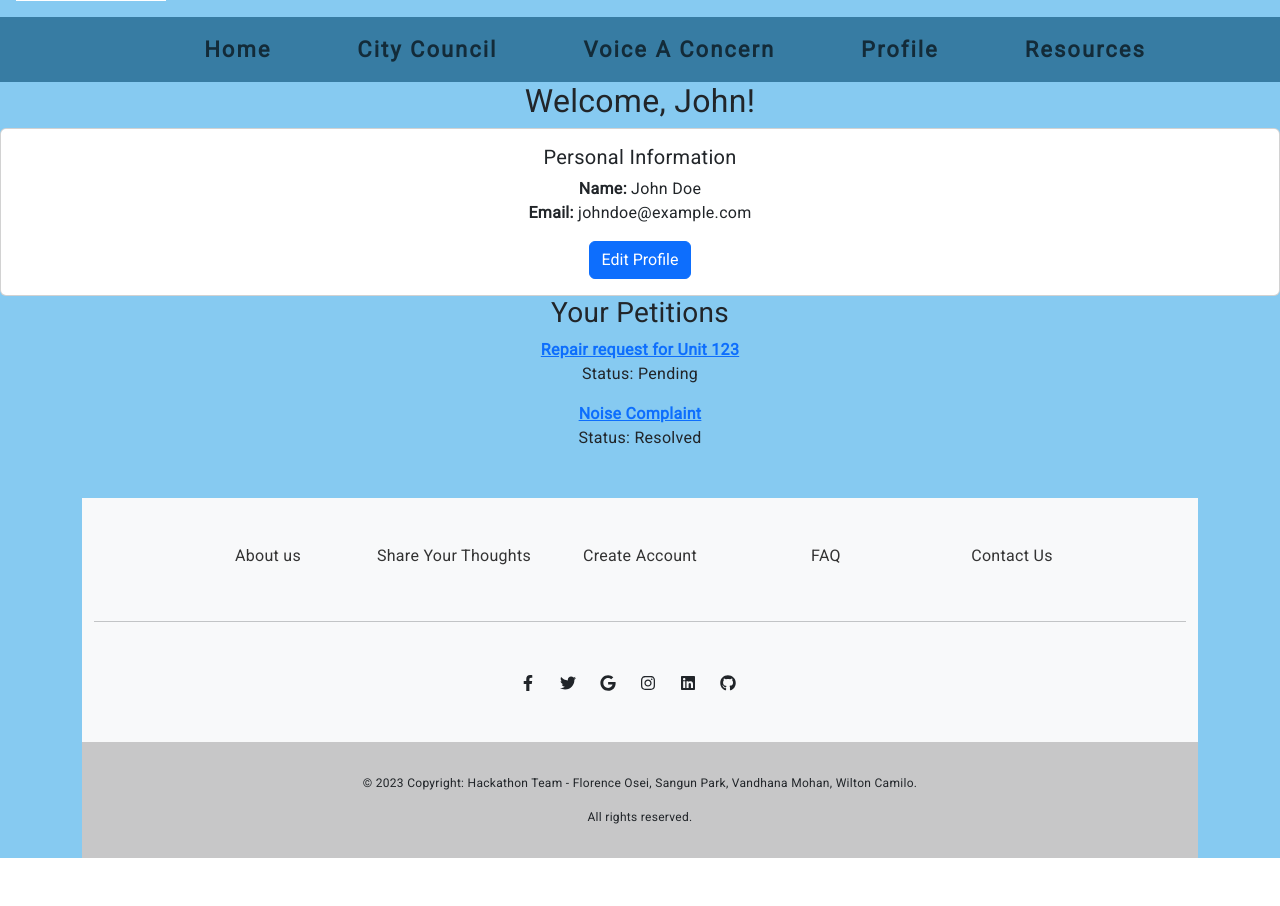
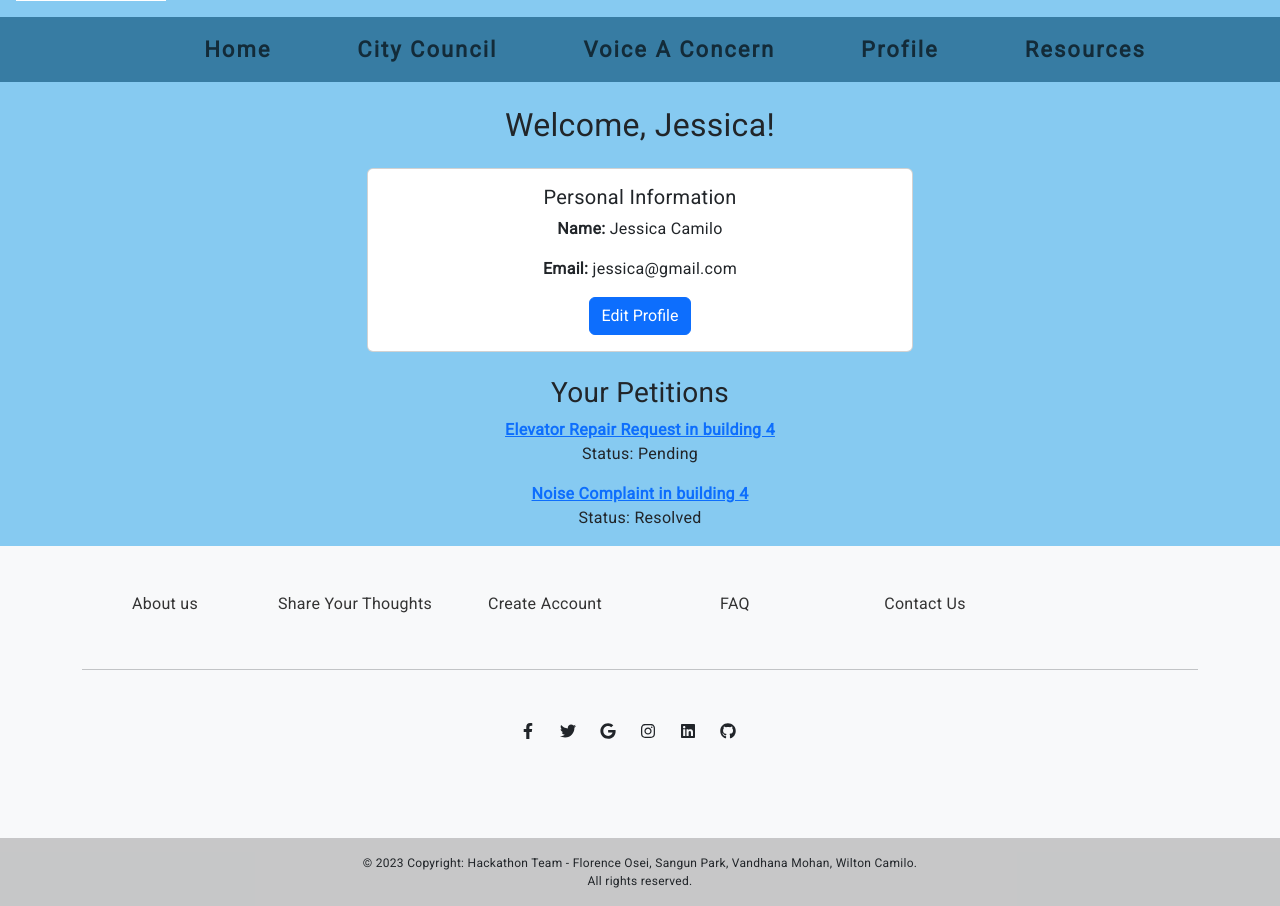
Before and after one commit to SangunPark96/Hack-A-Thon-Team-4, a React (Create React App) app in the folder Access _ hackathon/: page /profile in a window 1280 px wide. Shown: the part 165-1071 px from the top of the page. Before the commit the page ends 1039 px from the top, so only its background shows below. Built offline with nearby package versions, Linux system fonts and the light colour scheme; no server answers.

Commit message:
edit footer css

```diff
--- a/Access _ hackathon/src/Pages/Feedback.js
+++ b/Access _ hackathon/src/Pages/Feedback.js
@@ -97,8 +97,10 @@ function Feedback() {
               id="comment"
               value={comment}
               onChange={(event) => setComment(event.target.value)}
-              rows="3"
-              style={{ maxWidth: "300px", margin: "0 auto" }} // Adjust the width and center the text area
+              rows="4"
+              placeholder="Enter your feedback : "
+              title="Your feedback please : "
+              style={{ maxWidth: "38%", margin: "0 auto" }} // Adjust the width and center the text area
             />
           </div>
           <button type="submit" className="btn btn-primary">
--- a/Access _ hackathon/src/Pages/Footer.js
+++ b/Access _ hackathon/src/Pages/Footer.js
@@ -12,11 +12,9 @@ import {
 
 function Footer() {
   return (
-    <div className="container my-3">
-      <footer className="text-center bg-light">
-        <div className="container">
-          <section className="mt-5">
-            <div className="row text-center d-flex justify-content-center pt-5">
+    <footer className="bg-light">
+      <div className="container py-5">
+        <div className="row text-center">
           <div className="col-md-2">
             <h6 className="font-weight-bold">
               <Link to="/about" className="footer-link">
@@ -53,10 +51,9 @@ function Footer() {
             </h6>
           </div>
         </div>
-          </section>
         <hr className="my-5" />
 
-          <section className="text-center mb-5">
+        <div className="text-center mb-5">
           <a href="#" className="text-dark me-4" target="_blank">
             <FaFacebookF />
           </a>
@@ -75,22 +72,21 @@ function Footer() {
           <a href="#" className="text-dark me-4" target="_blank">
             <FaGithub />
           </a>
-          </section>
+        </div>
       </div>
       <div
-          className="text-center p-3"
+        className="text-center py-3"
         style={{ backgroundColor: "rgba(0, 0, 0, 0.2)" }}
       >
-          <p className="mt-3 text-dark" style={{ fontSize: "12px" }}>
+        <p className="text-dark mb-0" style={{ fontSize: "12px" }}>
           © 2023 Copyright: Hackathon Team - Florence Osei, Sangun Park,
           Vandhana Mohan, Wilton Camilo.
         </p>
-          <p className="mt-3 text-dark" style={{ fontSize: "12px" }}>
+        <p className="text-dark mb-0" style={{ fontSize: "12px" }}>
           All rights reserved.
         </p>
       </div>
     </footer>
-    </div>
   );
 }
 
--- a/Access _ hackathon/src/Pages/Profile.js
+++ b/Access _ hackathon/src/Pages/Profile.js
@@ -1,24 +1,21 @@
-import React, { useState } from 'react';
-import { Link } from 'react-router-dom';
-import { Button, Card, Form } from 'react-bootstrap';
-import "../Styles/style.css"
+import React, { useState } from "react";
+import { Link } from "react-router-dom";
 
 const Profile = () => {
-  // Sample user data (can be fetched from the backend after login)
   const [userData, setUserData] = useState({
-    firstName: 'John',
-    lastName: 'Doe',
-    email: 'johndoe@example.com',
+    firstName: "Jessica",
+    lastName: "Camilo",
+    email: "jessica@gmail.com",
     petitions: [
       {
         id: 1,
-        title: 'Repair request for Unit 123',
-        status: 'Pending',
+        title: "Elevator Repair Request in building 4",
+        status: "Pending",
       },
       {
         id: 2,
-        title: 'Noise Complaint',
-        status: 'Resolved',
+        title: "Noise Complaint in building 4",
+        status: "Resolved",
       },
     ],
   });
@@ -55,67 +52,73 @@ const Profile = () => {
     setEditMode(false);
   };
 
-  const handleChange = (e) => {
-    const { name, value } = e.target;
+  const handleChange = (event) => {
+    const { name, value } = event.target;
     setFormData((prevFormData) => ({ ...prevFormData, [name]: value }));
   };
 
   return (
-    <div className="profile-container">
-      <h2 className="profile-title">Welcome, {userData.firstName}!</h2>
+    <div className="container mt-4">
+      <h2 className="text-center mb-4">Welcome, {userData.firstName}!</h2>
+      <div className="row justify-content-center">
+        <div className="col-lg-6">
           {editMode ? (
             <div>
-          <Form.Group controlId="firstName profile-form-group ">
-            <Form.Label profile-form-label>First Name</Form.Label>
-            <Form.Control
+              <div className="mb-3">
+                <label className="form-label">First Name</label>
+                <input
                   type="text"
                   name="firstName"
                   value={formData.firstName}
                   onChange={handleChange}
-              profile-form-control/>
-          </Form.Group>
-          <Form.Group controlId="lastName">
-            <Form.Label>Last Name</Form.Label>
-            <Form.Control
+                  className="form-control"
+                />
+              </div>
+              <div className="mb-3">
+                <label className="form-label">Last Name</label>
+                <input
                   type="text"
                   name="lastName"
                   value={formData.lastName}
                   onChange={handleChange}
+                  className="form-control"
                 />
-          </Form.Group>
-          <Form.Group controlId="email">
-            <Form.Label>Email</Form.Label>
-            <Form.Control
+              </div>
+              <div className="mb-3">
+                <label className="form-label">Email</label>
+                <input
                   type="email"
                   name="email"
                   value={formData.email}
                   onChange={handleChange}
+                  className="form-control"
                 />
-          </Form.Group>
-          <Button variant="primary" className="custom-button" onClick={handleSave}>
+              </div>
+              <button className="btn btn-primary me-2" onClick={handleSave}>
                 Save
-          </Button>
-
-          <Button variant="secondary" className="custom-button secondary" onClick={handleCancelEdit}>
+              </button>
+              <button className="btn btn-secondary" onClick={handleCancelEdit}>
                 Cancel
-          </Button>
+              </button>
             </div>
           ) : (
             <div>
-          <Card>
-            <Card.Body>
-              <Card.Title>Personal Information</Card.Title>
-              <Card.Text>
-                <strong>Name:</strong> {userData.firstName} {userData.lastName}
-                <br />
+              <div className="card">
+                <div className="card-body">
+                  <h5 className="card-title">Personal Information</h5>
+                  <p>
+                    <strong>Name:</strong> {userData.firstName}{" "}
+                    {userData.lastName}
+                  </p>
+                  <p>
                     <strong>Email:</strong> {userData.email}
-              </Card.Text>
-              <Button variant="primary" onClick={handleEdit}>
+                  </p>
+                  <button className="btn btn-primary" onClick={handleEdit}>
                     Edit Profile
-              </Button>
-            </Card.Body>
-          </Card>
-          <h3>Your Petitions</h3>
+                  </button>
+                </div>
+              </div>
+              <h3 className="mt-4">Your Petitions</h3>
               {userData.petitions.map((petition) => (
                 <div key={petition.id}>
                   <Link to={`/petitions/${petition.id}`}>
@@ -125,9 +128,11 @@ const Profile = () => {
                 </div>
               ))}
             </div>
-
           )}
         </div>
-  )}
+      </div>
+    </div>
+  );
+};
 
-export default Profile
+export default Profile;
```
Lines whose indentation alone changed are shown as unchanged.
